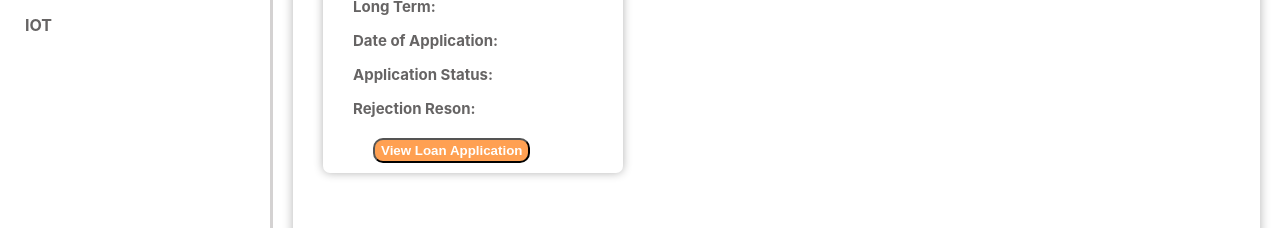
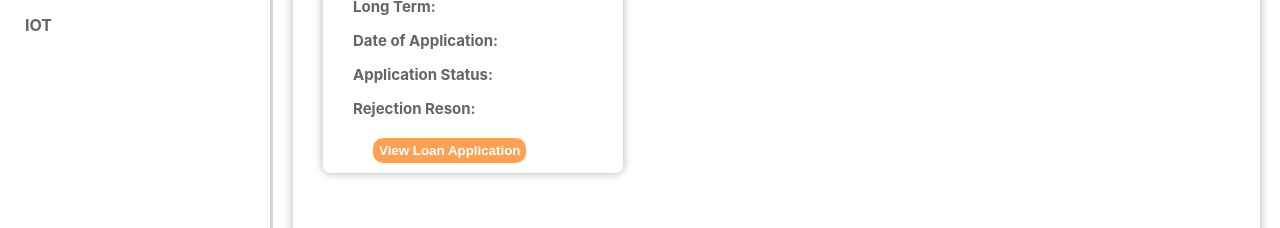
Before and after one commit to head-node/UI, a React (Create React App) app: page / in a window 1280 px wide. Shown: the part 880-1108 px from the top of the page. Built offline with nearby package versions, Linux system fonts and the light colour scheme.

Commit message:
border:none

```diff
--- a/src/App.css
+++ b/src/App.css
@@ -126,3 +126,6 @@ font-weight: bold;
 font-size: 15px;
 color: rgb(102, 100, 100);
 }
+button{
+  border: none;
+}
```
